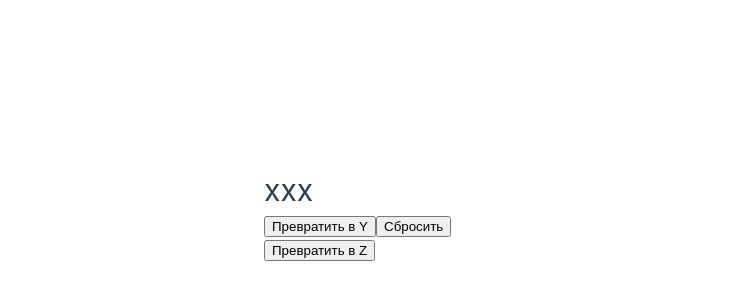
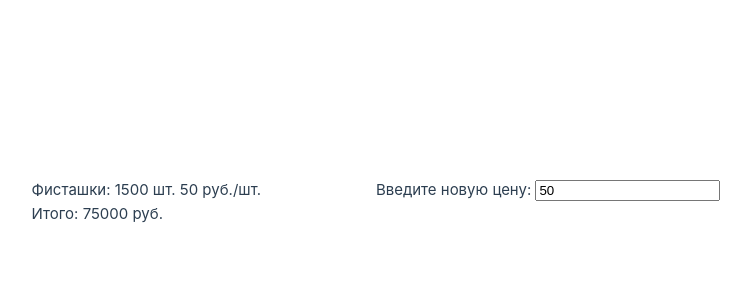
Before and after one commit to LeoonWi/Vue3_Exercises, a Vue app: page / in a window 1280 px wide. Shown: the part 186-486 px from the top of the page, without its empty margins (264-1015 px from the left). Built offline with nearby package versions, Linux system fonts and the light colour scheme.

Commit message:
Вычисляемые свойства

```diff
--- a/src/App.vue
+++ b/src/App.vue
@@ -2,31 +2,29 @@
   export default {
     data() {
       return {
-        text: 'xxx',
+        name: 'Фисташки',
+        cost: '50',
+        amount: '1500',
       }
     },
     methods: {
-      show: function() {
-        this.text = 'xxx';
-      },
-      changeToY: function() {
-        this.text = 'yyy';
-      },
-      changeToZ: function() {
-        this.text = 'zzz';
+
+    },
+    computed: {
+      price: function() {
+        return this.cost * this.amount;
       }
     }
   }
 </script>
 
 <template>
-  <h1>{{ text }}</h1><br>
   <div>
-    <button @click="changeToY">Превратить в Y</button><br>
-    <button @click="changeToZ">Превратить в Z</button><br>
+    <p>{{ name }}: {{ amount }} шт. {{ cost }} руб./шт.</p>
+    <p>Итого: {{ price }} руб.</p><br>
   </div>
   <div>
-    <button @click="show">Сбросить</button>
+    Введите новую цену: <input type="text" v-model="cost">
   </div>
 </template>
 
```
